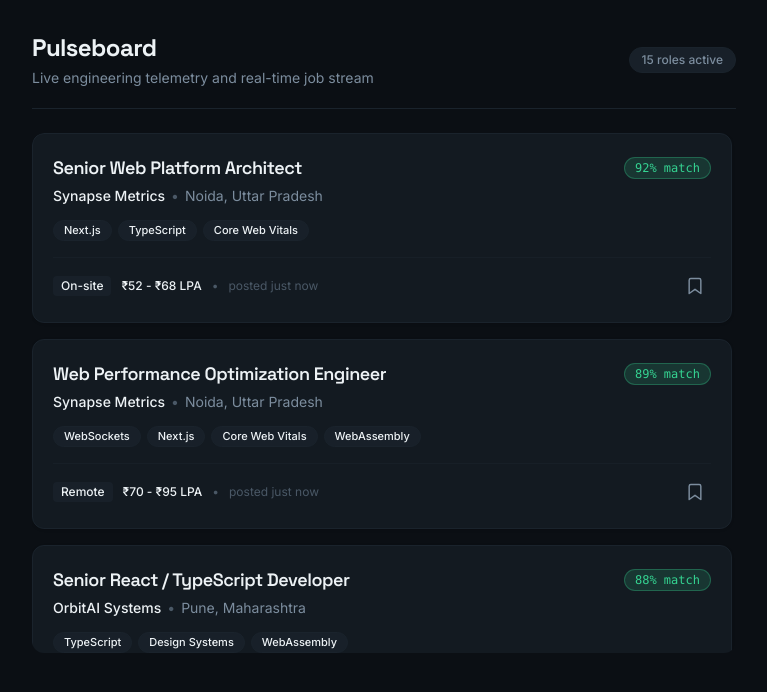
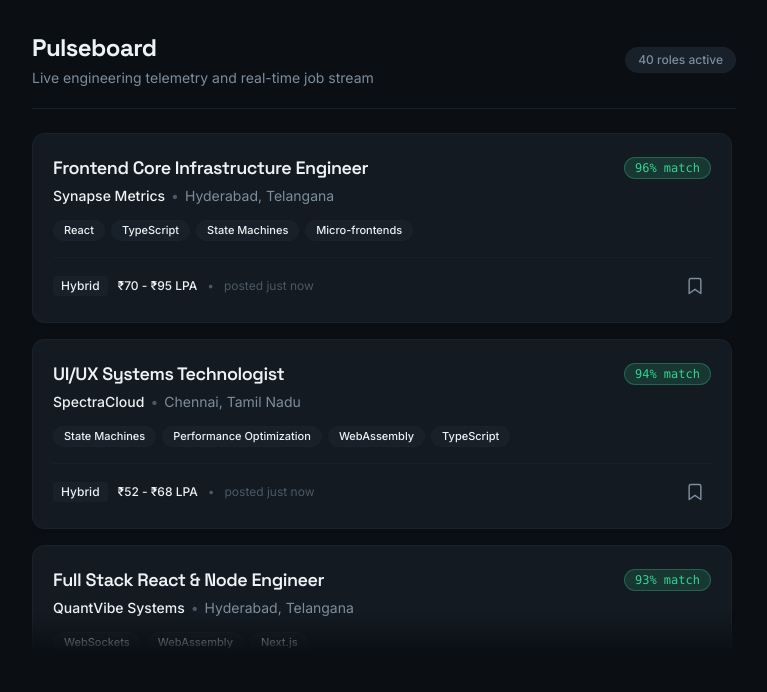
Before and after one commit to darshna21-bit/pulseboard, a React (Vite) app: page / in a window 1280 px wide. Shown: the top 692 px of the page, without its empty margins (256-1023 px from the left). Built offline with nearby package versions, Linux system fonts and the light colour scheme.

Commit message:
fix: custom scrollbar and bottom fade for job feed

```diff
--- a/src/App.tsx
+++ b/src/App.tsx
@@ -4,7 +4,7 @@ import { generateInitialBatch } from './mocks/jobData'
 import { JobFeed } from './components/JobFeed'
 
 export default function App() {
-  const [jobs] = useState<Job[]>(() => generateInitialBatch(15))
+  const [jobs] = useState<Job[]>(() => generateInitialBatch(40))
   const [savedJobIds, setSavedJobIds] = useState<Set<string>>(new Set())
 
   const handleToggleSave = (id: string) => {
--- a/src/components/JobFeed.tsx
+++ b/src/components/JobFeed.tsx
@@ -72,9 +72,10 @@ export const JobFeed: React.FC<JobFeedProps> = ({
 
   // Virtualized list state
   return (
+    <div className={`relative ${className}`.trim()}>
       <div
         ref={parentRef}
-      className={`overflow-y-auto h-[calc(100vh-280px)] min-h-[420px] rounded-xl pr-1 focus:outline-none ${className}`.trim()}
+        className="job-feed-scroll overflow-y-auto h-[calc(100vh-280px)] min-h-[420px] rounded-xl pr-1 focus:outline-none"
         role="feed"
         aria-label="Job listings feed"
       >
@@ -113,5 +114,12 @@ export const JobFeed: React.FC<JobFeedProps> = ({
           })}
         </div>
       </div>
+
+      {/* Subtle bottom fade: gradient overlay preventing abrupt card clipping */}
+      <div
+        className="pointer-events-none absolute bottom-0 left-0 right-0 h-10 bg-gradient-to-t from-background to-transparent rounded-b-xl"
+        aria-hidden="true"
+      />
+    </div>
   )
 }
--- a/src/index.css
+++ b/src/index.css
@@ -33,3 +33,26 @@ body {
   -webkit-font-smoothing: antialiased;
   -moz-osx-font-smoothing: grayscale;
 }
+
+/* Custom dark scrollbar for virtualized job feed */
+.job-feed-scroll {
+  scrollbar-width: thin;
+  scrollbar-color: var(--color-border) transparent;
+}
+
+.job-feed-scroll::-webkit-scrollbar {
+  width: 6px;
+}
+
+.job-feed-scroll::-webkit-scrollbar-track {
+  background: transparent;
+}
+
+.job-feed-scroll::-webkit-scrollbar-thumb {
+  background-color: var(--color-border);
+  border-radius: 9999px;
+}
+
+.job-feed-scroll::-webkit-scrollbar-thumb:hover {
+  background-color: var(--color-text-faint);
+}
```
Lines whose indentation alone changed are shown as unchanged.
